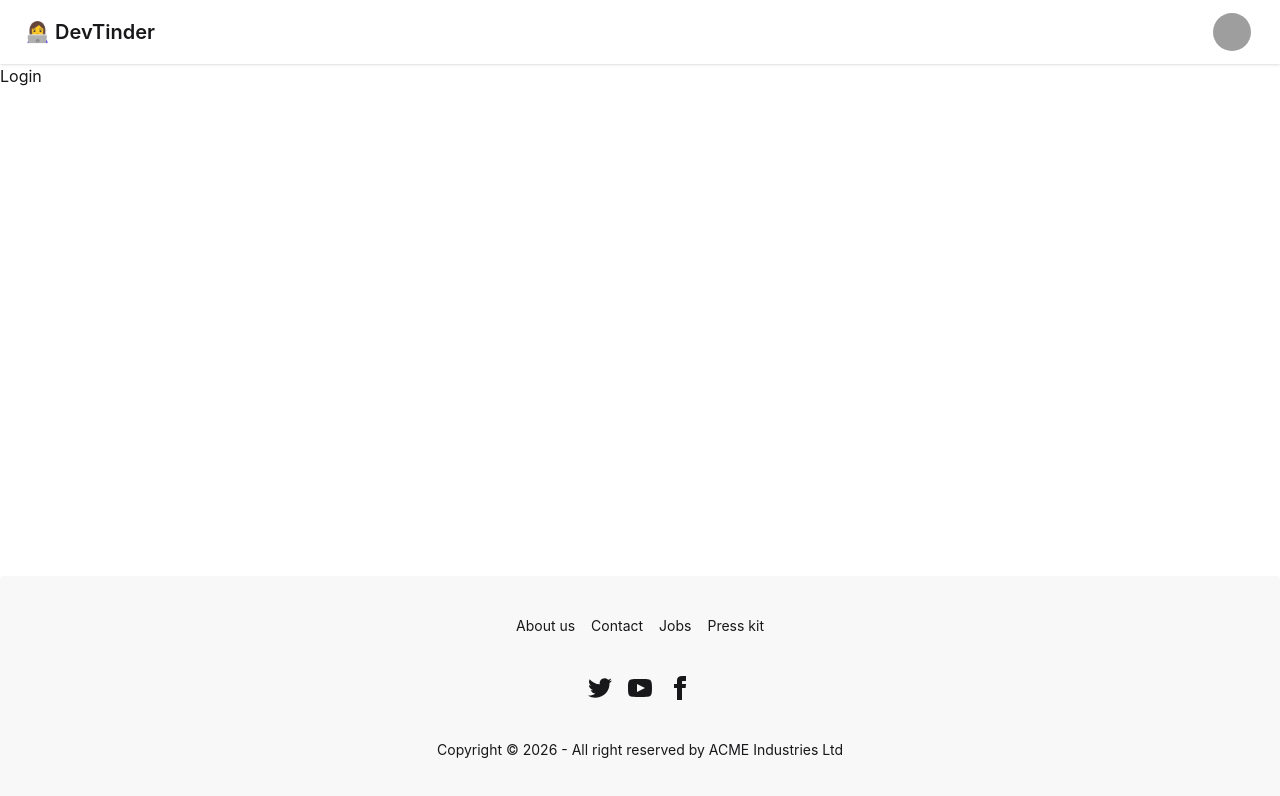
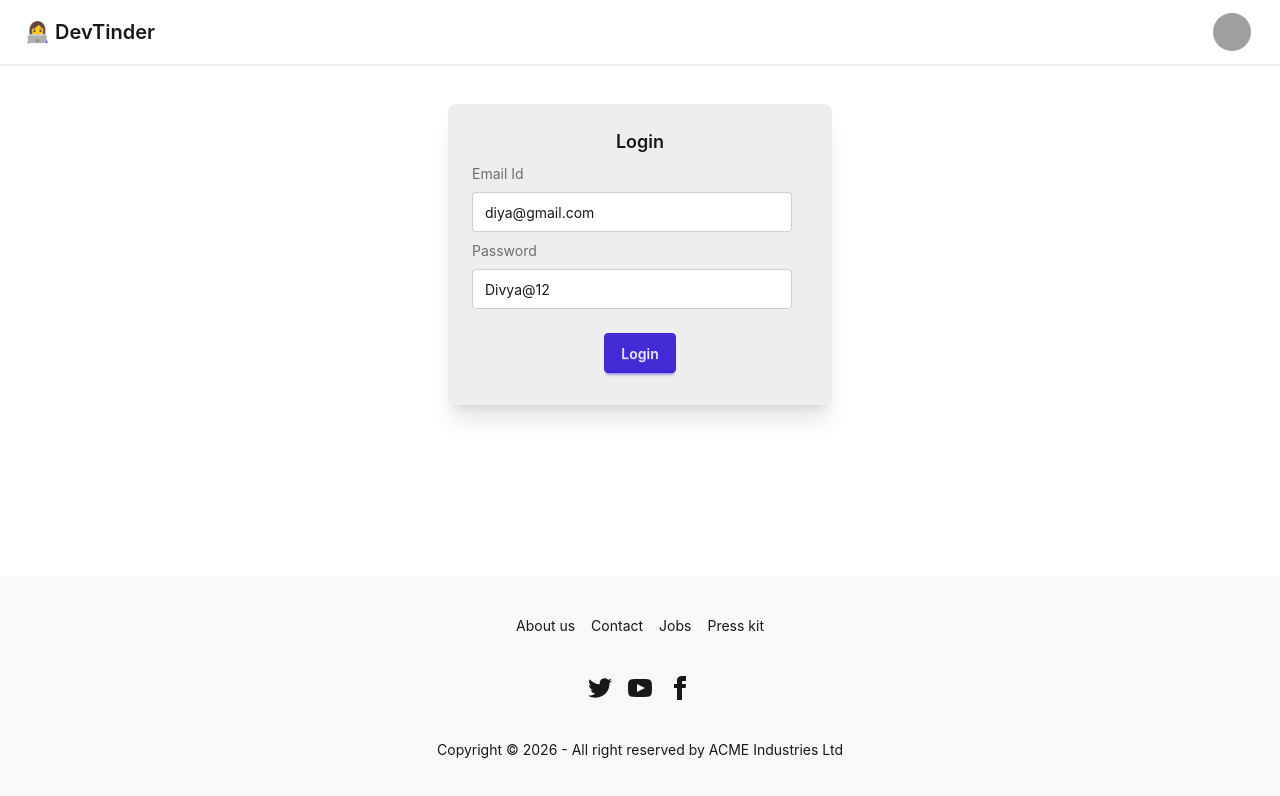
Before and after one commit to DivyaDiaa/devTinder-frontend, a React (Vite) app: page /login in a window 1280 px wide. Shown: the top 796 px of the page. Built offline with nearby package versions, Linux system fonts and the light colour scheme; grey boxes are pictures that could not be loaded.

Commit message:
login api call

```diff
--- a/package.json
+++ b/package.json
@@ -10,9 +10,12 @@
     "preview": "vite preview"
   },
   "dependencies": {
+    "@reduxjs/toolkit": "^2.12.0",
     "@tailwindcss/vite": "^4.3.0",
+    "axios": "^1.16.1",
     "react": "^19.2.6",
     "react-dom": "^19.2.6",
+    "react-redux": "^9.3.0",
     "react-router-dom": "^7.15.1",
     "tailwindcss": "^4.3.0"
   },
--- a/src/components/Login.jsx
+++ b/src/components/Login.jsx
@@ -1,5 +1,66 @@
+import { useState } from "react";
+import axios from "axios";
+
 const Login = () => {
-  return <>Login</>;
+  const [emailId, setEmail] = useState("diya@gmail.com");
+  const [password, setPassword] = useState("Divya@12");
+
+  const handleLogin = async () => {
+    try {
+      const response = await axios.post(
+        "http://localhost:4000/login",
+        {
+          emailId,
+          password,
+        },
+        { withCredentials: true },
+      );
+      console.log(response.data);
+    } catch (error) {
+      console.error("Error logging in: ", error);
+    }
+  };
+
+  return (
+    <div className="flex justify-center my-10">
+      <div className="card bg-base-300 w-96 shadow-xl">
+        <div className="card-body">
+          <h2 className="card-title justify-center">Login</h2>
+          <div className="">
+            <label className="w-full max-w-xs my-2">
+              <div className="label">
+                <span className="label-text">Email Id</span>
+              </div>
+              <input
+                type="text"
+                value={emailId}
+                onChange={(e) => setEmail(e.target.value)}
+                placeholder="Type here"
+                className="input input-bordered w-full max-w-xs my-2"
+              />
+            </label>
+            <label className="w-full max-w-xs my-2">
+              <div className="label">
+                <span className="label-text">Password</span>
+              </div>
+              <input
+                type="text"
+                value={password}
+                onChange={(e) => setPassword(e.target.value)}
+                placeholder="Type here"
+                className="input input-bordered w-full max-w-xs my-2"
+              />
+            </label>
+          </div>
+          <div className="card-actions justify-center m-2">
+            <button className="btn btn-primary" onClick={handleLogin}>
+              Login
+            </button>
+          </div>
+        </div>
+      </div>
+    </div>
+  );
 };
 
 export default Login;
```
Also changed, not shown: 1 other file (tests, documents, lock files or other folders).
